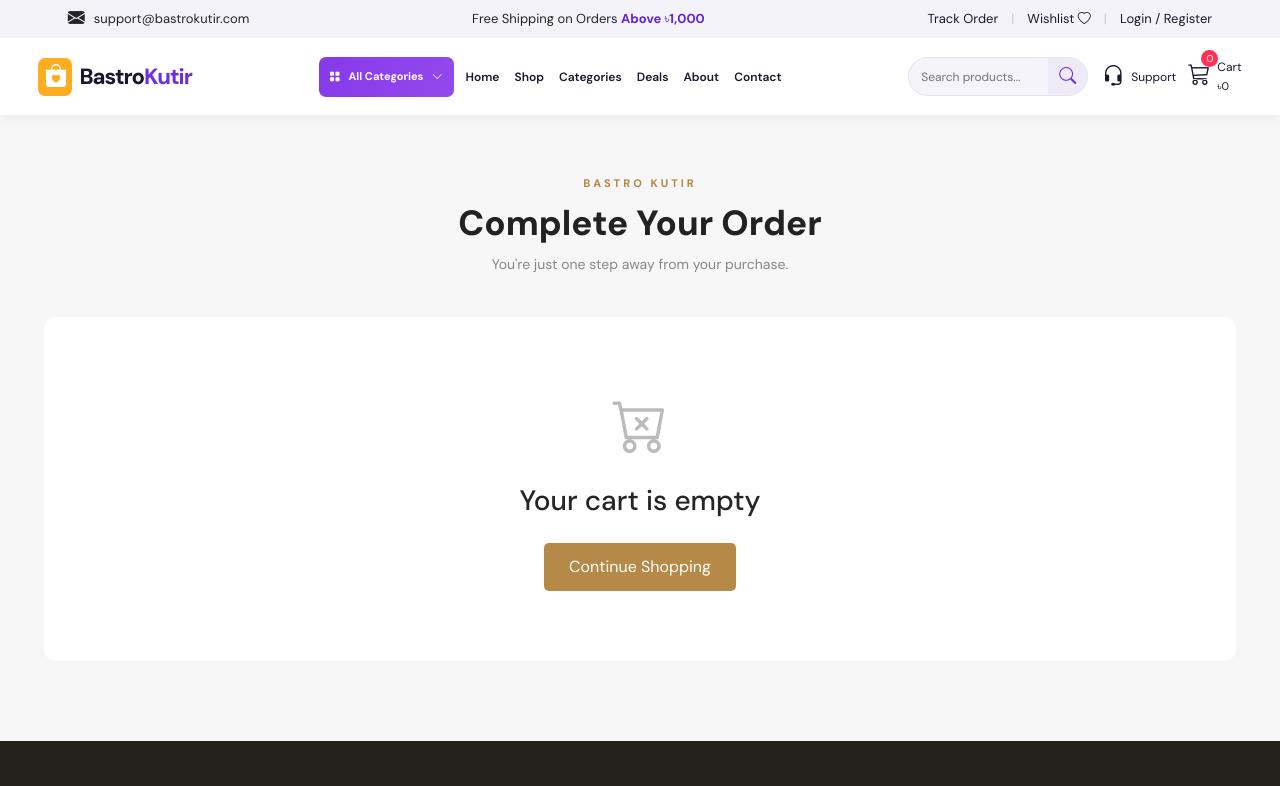
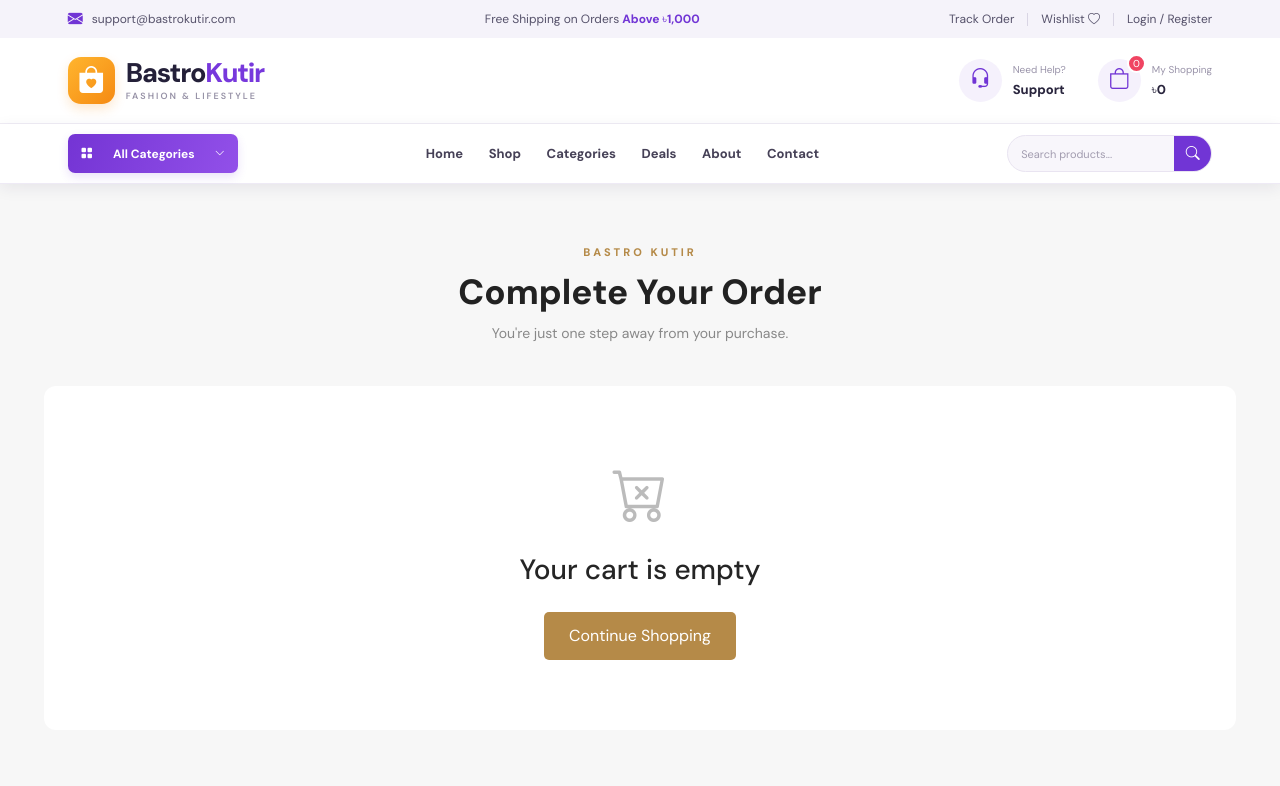
Before and after one commit to shahed-64/Ecommerce_Website, a Vue app: page /checkout in a window 1280 px wide. Shown: the top 786 px of the page. Built offline with nearby package versions, Linux system fonts and the light colour scheme.

Commit message:
Fix top header

```diff
--- a/src/components/HeaderView.vue
+++ b/src/components/HeaderView.vue
@@ -1,11 +1,11 @@
 <template>
   <div class="store-header">
 
-    <!-- TOP BAR -->
+    <!-- TOP BAR: SCROLLS AWAY -->
     <div class="top-bar">
       <div class="top-left">
         <i class="bi bi-envelope-fill"></i>
-        support@bastrokutir.com
+        <span>support@bastrokutir.com</span>
       </div>
 
       <div class="top-center">
@@ -14,14 +14,14 @@
 
       <div class="top-right">
         <a href="#">Track Order</a>
-        <span>|</span>
+        <span class="top-divider"></span>
         <a href="#">Wishlist <i class="bi bi-heart"></i></a>
-        <span>|</span>
+        <span class="top-divider"></span>
         <a href="#">Login / Register</a>
       </div>
     </div>
 
-    <!-- MAIN HEADER -->
+    <!-- MAIN HEADER: SCROLLS AWAY -->
     <header class="main-header">
 
       <!-- MOBILE MENU BUTTON -->
@@ -42,18 +42,50 @@
           <i class="bi bi-bag-heart-fill"></i>
         </span>
 
-        <span>
+        <span class="logo-text">
           Bastro<span class="logo-purple">Kutir</span>
+          <small>Fashion & Lifestyle</small>
         </span>
       </RouterLink>
 
-      <!-- DESKTOP NAVIGATION -->
+      <!-- HEADER ACTIONS -->
+      <div class="header-actions">
+
+        <a href="mailto:support@bastrokutir.com" class="header-action support-action">
+          <span class="action-icon">
+            <i class="bi bi-headset"></i>
+          </span>
+
+          <span class="action-details">
+            <small>Need Help?</small>
+            <strong>Support</strong>
+          </span>
+        </a>
+
+        <RouterLink to="/cart" class="header-action cart-action">
+          <span class="action-icon cart-icon">
+            <i class="bi bi-bag"></i>
+            <span class="cart-count">{{ cartCount }}</span>
+          </span>
+
+          <span class="action-details">
+            <small>My Shopping</small>
+            <strong>৳{{ cartTotal.toLocaleString('en-BD') }}</strong>
+          </span>
+        </RouterLink>
+
+      </div>
+    </header>
+
+    <!-- STICKY NAVIGATION + SEARCH -->
+    <div class="sticky-navigation">
+
       <nav class="desktop-navigation">
 
         <RouterLink to="/categories" class="category-button">
           <i class="bi bi-grid-fill"></i>
-          All Categories
-          <i class="bi bi-chevron-down"></i>
+          <span>All Categories</span>
+          <i class="bi bi-chevron-down category-arrow"></i>
         </RouterLink>
 
         <div class="nav-links">
@@ -65,9 +97,7 @@
           <RouterLink to="/contact">Contact</RouterLink>
         </div>
 
-      </nav>
-
-      <!-- SEARCH BOX -->
+        <!-- SEARCH -->
         <div class="search-box">
           <input
             type="text"
@@ -81,28 +111,33 @@
           </button>
         </div>
 
-      <!-- HEADER ACTIONS -->
-      <div class="header-actions">
+      </nav>
 
-        <a href="#" class="header-action support-action">
-          <i class="bi bi-headset"></i>
-          <span>Support</span>
-        </a>
+      <!-- MOBILE STICKY BAR -->
+      <div class="mobile-sticky-bar">
+        <button
+          class="mobile-menu-toggle"
+          @click="mobileMenuOpen = !mobileMenuOpen"
+          :aria-expanded="mobileMenuOpen"
+          aria-label="Toggle navigation"
+        >
+          <i :class="mobileMenuOpen ? 'bi bi-x-lg' : 'bi bi-list'"></i>
+          <span>Menu</span>
+        </button>
 
-        <RouterLink to="/cart" class="header-action cart-action">
-          <span class="cart-icon">
-            <i class="bi bi-cart3"></i>
-            <span class="cart-count">{{ cartCount }}</span>
-          </span>
+        <div class="mobile-search">
+          <input
+            type="text"
+            placeholder="Search products..."
+            v-model="searchQuery"
+            @keyup.enter="searchProducts"
+          />
 
-          <span class="cart-details">
-            Cart
-            <small>৳{{ cartTotal.toLocaleString('en-BD') }}</small>
-          </span>
-        </RouterLink>
-
+          <button @click="searchProducts" aria-label="Search">
+            <i class="bi bi-search"></i>
+          </button>
         </div>
-    </header>
+      </div>
 
       <!-- MOBILE NAVIGATION -->
       <Transition name="mobile-menu">
@@ -150,6 +185,7 @@
       </Transition>
 
     </div>
+  </div>
 </template>
 
 <script setup>
@@ -191,28 +227,27 @@ function closeMobileMenu() {
   box-sizing: border-box;
 }
 
-/* MAIN HEADER WRAPPER */
-
 .store-header {
-  position: fixed;
-  top: 0;
-  left: 0;
+  position: relative;
+  width: 100%;
   z-index: 10000;
-  width: 100%;
   background: #fff;
-  box-shadow: 0 2px 12px rgba(25, 24, 46, .06);
+  font-family: inherit;
 }
 
-/* TOP BAR */
+/* =========================
+   TOP BAR
+========================= */
 
 .top-bar {
-  height: 38px;
-  background: #f4f3fa;
+  min-height: 38px;
+  background: #f5f3fa;
   display: flex;
   justify-content: space-between;
   align-items: center;
   padding: 0 5.3%;
-  font-size: 13px;
+  color: #55516a;
+  font-size: 12px;
 }
 
 .top-left {
@@ -222,11 +257,12 @@ function closeMobileMenu() {
 }
 
 .top-left i {
-  font-size: 17px;
+  color: #7135d5;
+  font-size: 15px;
 }
 
 .top-center strong {
-  color: #6424d5;
+  color: #7135d5;
 }
 
 .top-right {
@@ -235,26 +271,35 @@ function closeMobileMenu() {
   gap: 13px;
 }
 
-.top-right span {
-  color: #c8c6d3;
+.top-right a {
+  color: #55516a;
+  text-decoration: none;
+  transition: color .2s;
 }
 
-.top-right a {
-  color: #19182e;
-  text-decoration: none;
+.top-right a:hover {
+  color: #7135d5;
 }
 
-/* MAIN HEADER - EVERYTHING IN ONE ROW */
+.top-divider {
+  height: 13px;
+  width: 1px;
+  background: #d9d5e4;
+}
+
+/* =========================
+   MAIN HEADER
+========================= */
 
 .main-header {
-  min-height: 77px;
-  display: grid;
-  grid-template-columns: auto minmax(0, 1fr) 210px auto;
+  min-height: 86px;
+  padding: 0 5.3%;
+  display: flex;
+  justify-content: space-between;
   align-items: center;
-  gap: 22px;
-  padding: 0 5.3%;
+  gap: 25px;
   background: #fff;
-  border-bottom: 1px solid #eeeeF5;
+  border-bottom: 1px solid #f0edf5;
 }
 
 /* LOGO */
@@ -262,82 +307,198 @@ function closeMobileMenu() {
 .logo {
   display: flex;
   align-items: center;
-  gap: 10px;
-  font-size: 25px;
-  font-weight: 800;
-  letter-spacing: -1px;
-  white-space: nowrap;
-  color: #19182e;
+  gap: 11px;
+  color: #242039;
   text-decoration: none;
+  flex-shrink: 0;
 }
 
 .logo-icon {
-  width: 37px;
-  height: 41px;
-  border-radius: 7px;
-  background: #ffad20;
-  color: white;
+  width: 47px;
+  height: 47px;
+  border-radius: 13px;
+  background: linear-gradient(135deg, #ffb52e, #f58a13);
+  color: #fff;
   display: grid;
   place-items: center;
-  font-size: 26px;
+  font-size: 27px;
+  box-shadow: 0 5px 12px rgba(245, 138, 19, .2);
+}
+
+.logo-text {
+  font-size: 27px;
+  font-weight: 850;
+  letter-spacing: -1.2px;
+  line-height: 1.05;
 }
 
 .logo-purple {
-  color: #6d30d9;
+  color: #7738dc;
 }
 
-/* DESKTOP NAVIGATION */
+.logo-text small {
+  display: block;
+  margin-top: 5px;
+  font-size: 9px;
+  font-weight: 600;
+  letter-spacing: 2px;
+  color: #9691a6;
+  text-transform: uppercase;
+}
+
+/* HEADER ACTIONS */
+
+.header-actions {
+  display: flex;
+  align-items: center;
+  gap: 32px;
+}
+
+.header-action {
+  display: flex;
+  align-items: center;
+  gap: 11px;
+  color: #29253d;
+  text-decoration: none;
+  transition: .2s;
+}
+
+.header-action:hover {
+  color: #7135d5;
+}
+
+.action-icon {
+  width: 43px;
+  height: 43px;
+  border-radius: 50%;
+  background: #f5f1fc;
+  display: grid;
+  place-items: center;
+  color: #7135d5;
+  font-size: 21px;
+  transition: .2s;
+}
+
+.header-action:hover .action-icon {
+  background: #7135d5;
+  color: #fff;
+}
+
+.action-details {
+  display: flex;
+  flex-direction: column;
+  gap: 3px;
+}
+
+.action-details small {
+  color: #9993a9;
+  font-size: 10px;
+}
+
+.action-details strong {
+  font-size: 13px;
+  font-weight: 750;
+}
+
+.cart-icon {
+  position: relative;
+}
+
+.cart-count {
+  position: absolute;
+  top: -5px;
+  right: -5px;
+  min-width: 19px;
+  height: 19px;
+  padding: 0 4px;
+  border-radius: 20px;
+  background: #f04462;
+  color: white;
+  font-size: 10px;
+  display: grid;
+  place-items: center;
+  border: 2px solid #fff;
+}
+
+/* =========================
+   STICKY NAVIGATION
+========================= */
+
+.sticky-navigation {
+  position: sticky;
+  top: 0;
+  z-index: 10001;
+  background: #fff;
+  box-shadow: 0 4px 15px rgba(35, 24, 65, .08);
+  border-bottom: 1px solid #eeeaf5;
+}
 
 .desktop-navigation {
+  min-height: 59px;
+  padding: 0 5.3%;
+  display: flex;
+  align-items: center;
+  gap: 25px;
+}
+
+/* CATEGORY BUTTON */
+
+.category-button {
+  height: 39px;
+  min-width: 170px;
+  padding: 0 13px;
+  border-radius: 7px;
+  display: flex;
+  align-items: center;
+  justify-content: space-between;
+  gap: 10px;
+  flex-shrink: 0;
+  background: linear-gradient(110deg, #7434d4, #9250e9);
+  color: white;
+  font-size: 12px;
+  font-weight: 700;
+  text-decoration: none;
+  box-shadow: 0 4px 10px rgba(113, 53, 213, .15);
+  transition: .2s;
+}
+
+.category-button:hover {
+  background: linear-gradient(110deg, #6225c2, #8138dc);
+  color: white;
+  transform: translateY(-1px);
+}
+
+.category-arrow {
+  font-size: 10px;
+}
+
+/* NAV LINKS */
+
+.nav-links {
+  flex: 1;
   display: flex;
   align-items: center;
   justify-content: center;
-  gap: 20px;
-  min-width: 0;
-  height: 77px;
-}
-
-.category-button {
-  min-width: 155px;
-  height: 40px;
-  flex-shrink: 0;
-  border: 0;
-  border-radius: 7px;
-  padding: 0 10px;
-  background: linear-gradient(110deg, #8739e9, #9349ed);
-  color: white;
-  font-size: 12px;
-  font-weight: 700;
-  display: flex;
-  align-items: center;
-  justify-content: space-around;
-  gap: 7px;
-  text-decoration: none;
-  white-space: nowrap;
-}
-
-.nav-links {
-  display: flex;
-  align-items: center;
-  justify-content: center;
-  gap: 23px;
+  gap: clamp(13px, 2vw, 27px);
   min-width: 0;
 }
 
 .nav-links a {
+  height: 59px;
+  position: relative;
   display: flex;
   align-items: center;
-  position: relative;
+  white-space: nowrap;
+  color: #464157;
   font-size: 13px;
-  font-weight: 600;
-  white-space: nowrap;
+  font-weight: 650;
   text-decoration: none;
-  color: #19182e;
-  height: 77px;
+  transition: color .2s;
 }
 
+.nav-links a:hover,
 .nav-links a.router-link-active {
-  color: #702de0;
+  color: #7135d5;
 }
 
 .nav-links a.router-link-active::after {
@@ -346,183 +507,147 @@ function closeMobileMenu() {
   bottom: 0;
   left: 0;
   width: 100%;
-  height: 2px;
-  background: #702de0;
+  height: 3px;
+  border-radius: 4px 4px 0 0;
+  background: #7135d5;
 }
 
 /* SEARCH BOX */
 
 .search-box {
-  width: 100%;
-  height: 39px;
+  width: 205px;
+  height: 37px;
+  flex-shrink: 0;
   display: flex;
-  background: #f5f4fa;
-  border: 1px solid #e6e3ef;
+  align-items: center;
+  overflow: hidden;
+  border: 1px solid #e9e4f1;
   border-radius: 25px;
-  overflow: hidden;
+  background: #f8f6fb;
+  transition: .2s;
+}
+
+.search-box:focus-within {
+  border-color: #9562e5;
+  box-shadow: 0 0 0 3px rgba(113, 53, 213, .08);
+  background: #fff;
 }
 
 .search-box input {
+  width: 100%;
+  min-width: 0;
   flex: 1;
-  min-width: 0;
-  width: 100%;
-  padding: 0 12px;
+  height: 100%;
+  padding: 0 13px;
   border: none;
   outline: none;
   background: transparent;
-  font-size: 12px;
+  color: #29253d;
+  font-size: 11px;
+}
+
+.search-box input::placeholder {
+  color: #a29caf;
 }
 
 .search-box button {
-  width: 39px;
+  width: 37px;
+  height: 37px;
   flex-shrink: 0;
   border: none;
-  background: #eeeaf7;
-  color: #702de0;
-  font-size: 17px;
+  background: #7135d5;
+  color: white;
+  font-size: 14px;
   cursor: pointer;
+  transition: .2s;
 }
 
-/* HEADER ACTIONS */
-
-.header-actions {
-  display: flex;
-  justify-content: flex-end;
-  align-items: center;
-  gap: 18px;
+.search-box button:hover {
+  background: #5822b5;
 }
 
-.header-action {
-  display: flex;
-  align-items: center;
-  gap: 7px;
-  font-size: 12px;
-  color: #19182e;
-  text-decoration: none;
-  white-space: nowrap;
-}
+/* =========================
+   MOBILE
+========================= */
 
-.header-action > i,
-.cart-icon > i {
-  font-size: 22px;
-}
-
-.cart-icon {
-  position: relative;
-}
-
-.cart-count {
-  position: absolute;
-  top: -8px;
-  right: -8px;
-  width: 17px;
-  height: 17px;
-  display: grid;
-  place-items: center;
-  background: #ff3154;
-  color: white;
-  border-radius: 50%;
-  font-size: 10px;
-}
-
-.cart-action {
-  align-items: flex-start;
-}
-
-.cart-action small {
-  display: block;
-  font-size: 11px;
-  margin-top: 2px;
-}
-
-/* MOBILE MENU BUTTON */
-
-.mobile-menu-button {
+.mobile-menu-button,
+.mobile-sticky-bar {
   display: none;
 }
-
-.menu-toggle {
-  width: 38px;
-  height: 38px;
-  border: none;
-  background: #f5f2fa;
-  color: #19182e;
-  border-radius: 6px;
-  font-size: 23px;
-  display: grid;
-  place-items: center;
-  cursor: pointer;
-}
-
-/* MOBILE NAVIGATION */
 
 .mobile-navigation {
   display: none;
 }
 
-/* MEDIUM DESKTOP */
+/* =========================
+   MEDIUM DESKTOP
+========================= */
 
-@media (max-width: 1400px) {
-  .main-header {
-    grid-template-columns: auto minmax(0, 1fr) 180px auto;
-    gap: 14px;
-    padding: 0 3%;
-  }
-
-  .logo {
-    font-size: 22px;
-    gap: 7px;
-  }
-
-  .logo-icon {
-    width: 34px;
-    height: 38px;
-    font-size: 23px;
+@media (max-width: 1250px) and (min-width: 769px) {
+  .main-header,
+  .desktop-navigation {
+    padding-left: 3%;
+    padding-right: 3%;
   }
 
   .desktop-navigation {
-    gap: 12px;
+    gap: 14px;
   }
 
   .category-button {
-    min-width: 135px;
-    font-size: 11px;
+    min-width: 145px;
   }
 
   .nav-links {
-    gap: 15px;
+    gap: 13px;
   }
 
   .nav-links a {
     font-size: 12px;
   }
 
+  .search-box {
+    width: 175px;
+  }
+
+  .header-actions {
+    gap: 20px;
+  }
+}
+
+@media (max-width: 1000px) and (min-width: 769px) {
+  .main-header,
+  .desktop-navigation {
+    padding-left: 2%;
+    padding-right: 2%;
+  }
+
+  .logo-text {
+    font-size: 23px;
+  }
+
+  .logo-icon {
+    width: 41px;
+    height: 41px;
+    font-size: 23px;
+  }
+
   .header-actions {
     gap: 12px;
   }
-}
 
-/* SMALLER DESKTOP / TABLET */
-
-@media (max-width: 1100px) and (min-width: 769px) {
-  .main-header {
-    grid-template-columns: auto minmax(0, 1fr) 160px auto;
-    gap: 10px;
-    padding: 0 2%;
-  }
-
-  .logo {
-    font-size: 20px;
+  .action-details small {
+    display: none;
   }
 
   .desktop-navigation {
-    gap: 9px;
+    gap: 10px;
   }
 
   .category-button {
-    min-width: 115px;
+    min-width: 125px;
     font-size: 10px;
-    gap: 4px;
+    gap: 5px;
   }
 
   .nav-links {
@@ -534,37 +659,23 @@ function closeMobileMenu() {
   }
 
   .search-box {
-    height: 36px;
+    width: 145px;
   }
 
   .search-box input {
-    font-size: 11px;
     padding: 0 8px;
-  }
-
-  .search-box button {
-    width: 32px;
-  }
-
-  .support-action span {
-    display: none;
-  }
-
-  .header-actions {
-    gap: 10px;
-  }
-
-  .header-action > i,
-  .cart-icon > i {
-    font-size: 20px;
+    font-size: 10px;
   }
 }
 
-/* MOBILE */
+/* =========================
+   MOBILE DESIGN
+========================= */
 
 @media (max-width: 768px) {
+
   .top-bar {
-    height: 30px;
+    min-height: 30px;
     padding: 0 15px;
     font-size: 10px;
   }
@@ -575,38 +686,37 @@ function closeMobileMenu() {
   }
 
   .main-header {
-    min-height: 66px;
-    display: grid;
-    grid-template-columns: 38px 1fr auto;
+    min-height: 70px;
     padding: 0 15px;
     gap: 10px;
   }
 
   .mobile-menu-button {
-    display: block;
+    display: none;
   }
 
   .logo {
-    font-size: 21px;
-    gap: 7px;
+    gap: 8px;
   }
 
   .logo-icon {
-    width: 32px;
-    height: 35px;
+    width: 37px;
+    height: 37px;
     font-size: 21px;
+    border-radius: 10px;
   }
 
-  .desktop-navigation {
-    display: none;
+  .logo-text {
+    font-size: 22px;
   }
 
-  .search-box {
-    display: none;
+  .logo-text small {
+    font-size: 8px;
+    letter-spacing: 1.5px;
   }
 
   .header-actions {
-    gap: 10px;
+    gap: 0;
   }
 
   .support-action {
@@ -614,59 +724,128 @@ function closeMobileMenu() {
   }
 
   .cart-action {
-    align-items: center;
+    gap: 0;
   }
 
-  .cart-action .cart-details {
+  .cart-action .action-details {
     display: none;
   }
 
-  .cart-icon > i {
-    font-size: 25px;
+  .cart-action .action-icon {
+    width: 39px;
+    height: 39px;
+    font-size: 20px;
   }
 
-  /* MOBILE NAVIGATION */
+  /* STICKY MOBILE BAR */
+
+  .desktop-navigation {
+    display: none;
+  }
+
+  .mobile-sticky-bar {
+    min-height: 55px;
+    display: flex;
+    align-items: center;
+    gap: 12px;
+    padding: 0 15px;
+  }
+
+  .mobile-menu-toggle {
+    height: 36px;
+    padding: 0 11px;
+    display: flex;
+    align-items: center;
+    justify-content: center;
+    gap: 7px;
+    flex-shrink: 0;
+    border: none;
+    border-radius: 6px;
+    background: #f2ecfb;
+    color: #7135d5;
+    font-size: 13px;
+    font-weight: 700;
+    cursor: pointer;
+  }
+
+  .mobile-menu-toggle i {
+    font-size: 18px;
+  }
+
+  .mobile-search {
+    height: 37px;
+    flex: 1;
+    min-width: 0;
+    display: flex;
+    overflow: hidden;
+    border: 1px solid #e9e4f1;
+    border-radius: 22px;
+    background: #f8f6fb;
+  }
+
+  .mobile-search input {
+    flex: 1;
+    width: 100%;
+    min-width: 0;
+    padding: 0 12px;
+    border: none;
+    outline: none;
+    background: transparent;
+    font-size: 11px;
+  }
+
+  .mobile-search button {
+    width: 38px;
+    flex-shrink: 0;
+    border: none;
+    background: #7135d5;
+    color: #fff;
+    font-size: 14px;
+  }
+
+  /* MOBILE MENU */
 
   .mobile-navigation {
     display: flex;
     flex-direction: column;
-    background: #fff;
-    border-top: 1px solid #eee9f4;
-    box-shadow: 0 12px 20px rgba(0,0,0,.10);
-    padding: 8px 18px 16px;
-    max-height: calc(100vh - 100px);
+    padding: 10px 16px 15px;
+    background: white;
+    border-top: 1px solid #eeeaf5;
+    box-shadow: 0 12px 20px rgba(0, 0, 0, .10);
+    max-height: calc(100vh - 90px);
     overflow-y: auto;
   }
 
   .mobile-navigation > a {
-    min-height: 47px;
+    min-height: 46px;
     display: flex;
     align-items: center;
-    gap: 13px;
-    border-bottom: 1px solid #f0edf4;
-    color: #29243a;
+    gap: 12px;
+    border-bottom: 1px solid #f0edf5;
+    color: #393449;
     text-decoration: none;
     font-size: 13px;
     font-weight: 600;
   }
 
   .mobile-navigation > a > i {
-    color: #7838d4;
+    color: #7135d5;
     font-size: 17px;
   }
 
   .mobile-navigation > a.router-link-active {
-    color: #702de0;
+    color: #7135d5;
   }
 
   .mobile-navigation .mobile-category-link {
+    min-height: 43px;
     justify-content: flex-start;
-    background: #f5f0fc;
-    color: #702de0;
-    padding: 0 13px;
-    margin: 5px 0 10px;
+    padding: 0 12px;
+    margin: 4px 0 9px;
     border: none;
     border-radius: 6px;
+    background: #f4effc;
+    color: #7135d5;
   }
 
   .mobile-category-link i:last-child {
@@ -674,7 +853,7 @@ function closeMobileMenu() {
   }
 }
 
-/* MENU ANIMATION */
+/* MOBILE MENU ANIMATION */
 
 .mobile-menu-enter-active,
 .mobile-menu-leave-active {
@@ -686,16 +865,4 @@ function closeMobileMenu() {
   opacity: 0;
   transform: translateY(-8px);
 }
-
-/* BODY SPACE FOR FIXED HEADER */
-
-:global(body) {
-  padding-top: 115px;
-}
-
-@media (max-width: 768px) {
-  :global(body) {
-    padding-top: 96px;
-  }
-}
 </style>
```
Lines whose indentation alone changed are shown as unchanged.
